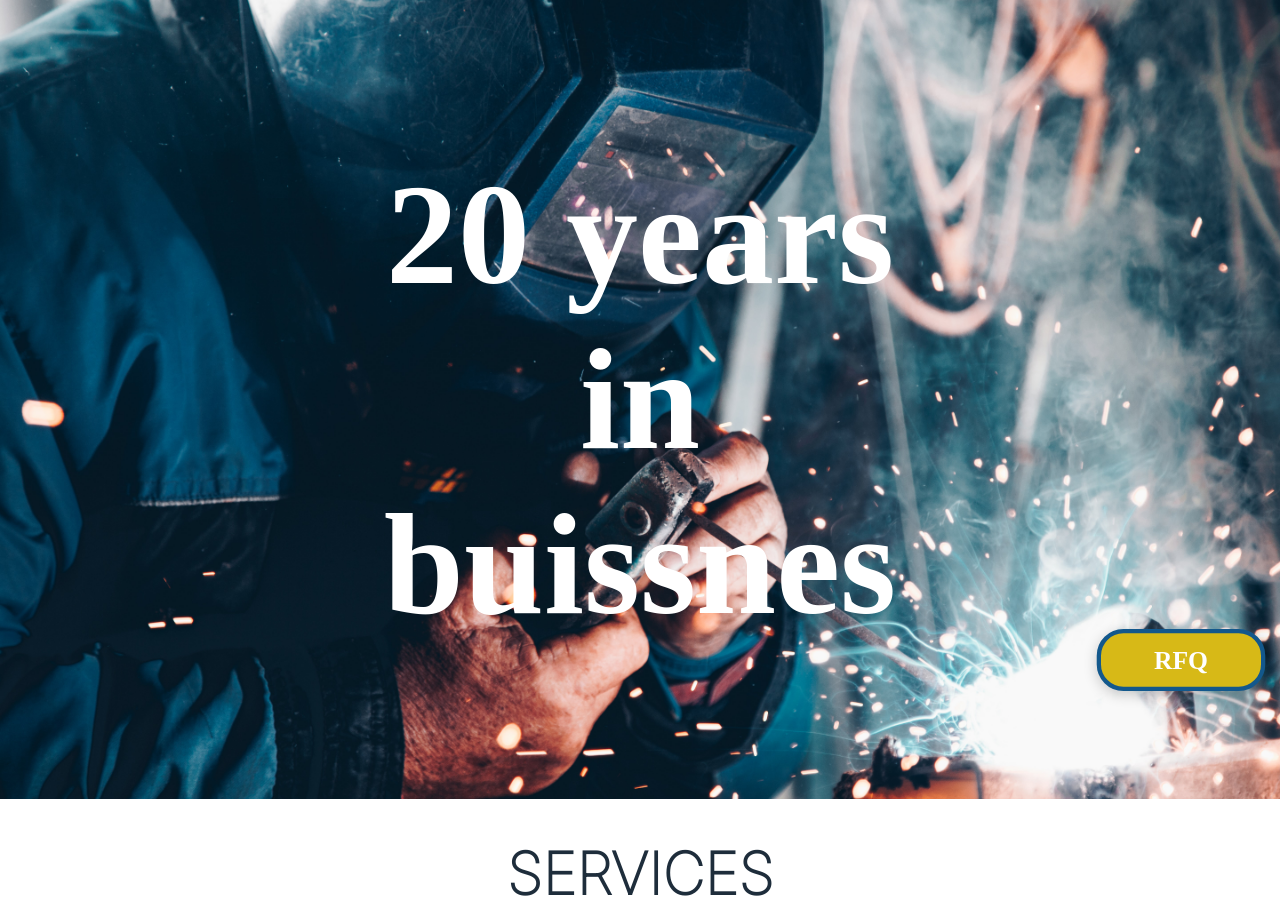
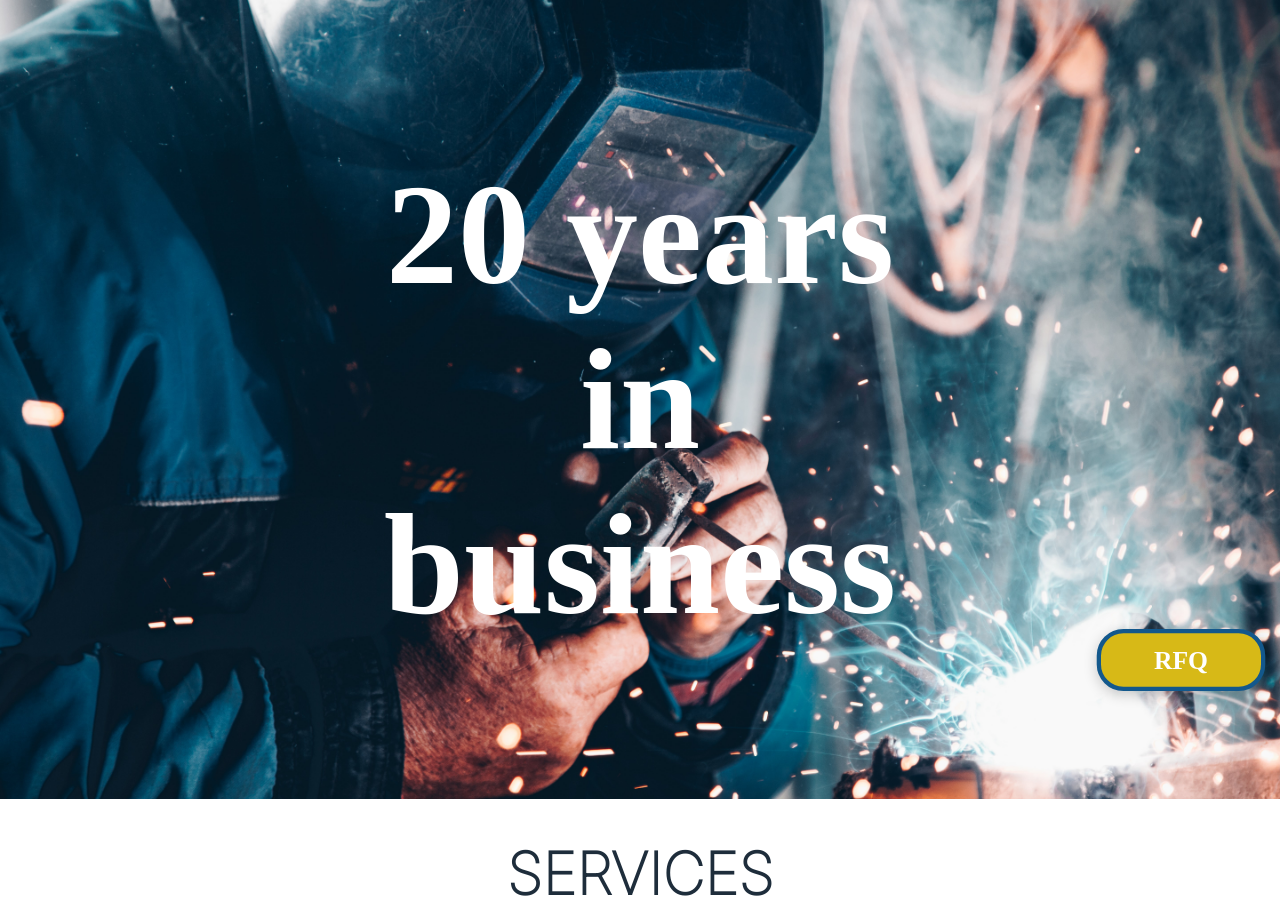
Before and after one commit to Simon-code1/WeldStarCorp, a Django app: page / in a window 1280 px wide. Shown: the part 91-999 px from the top of the page. Run offline with Django 4.2, Linux system fonts and the light colour scheme; data that the repository does not hold is empty; some web fonts are replaced.

```diff
--- a/base/templates/base/main_sc.html
+++ b/base/templates/base/main_sc.html
@@ -5,7 +5,7 @@
     <div class="slider-container">
         <div class="slider-slide">
             <img src="{% static 'images/bc.jpg' %}" alt="Slide 1">
-            <p class="slide-text">20 years in buissnes</p>
+            <p class="slide-text">20 years in business</p>
         </div>
         <div class="slider-slide">
             <img src="{% static 'images/bc2.jpg' %}" alt="Slide 2">
```
